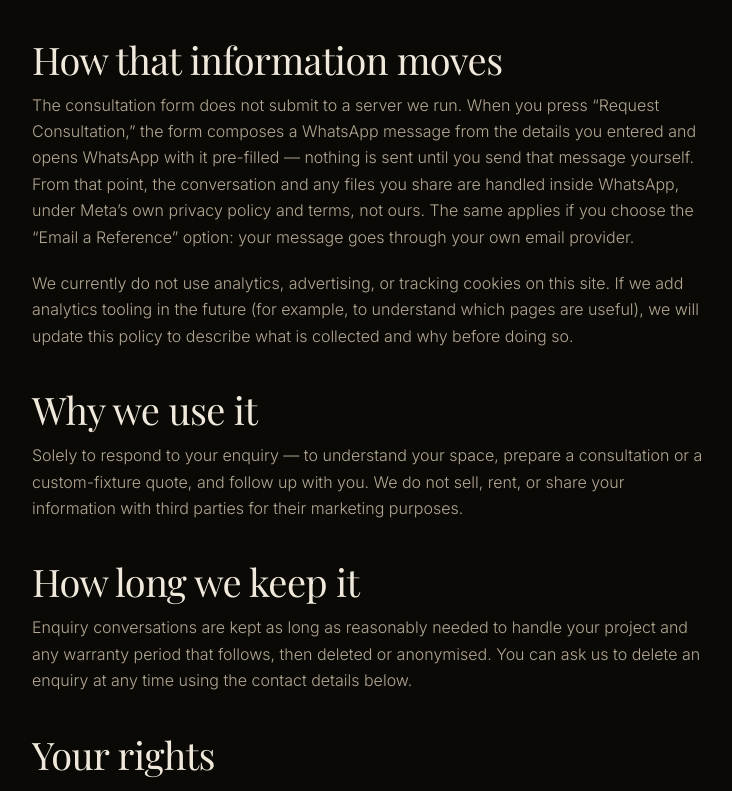
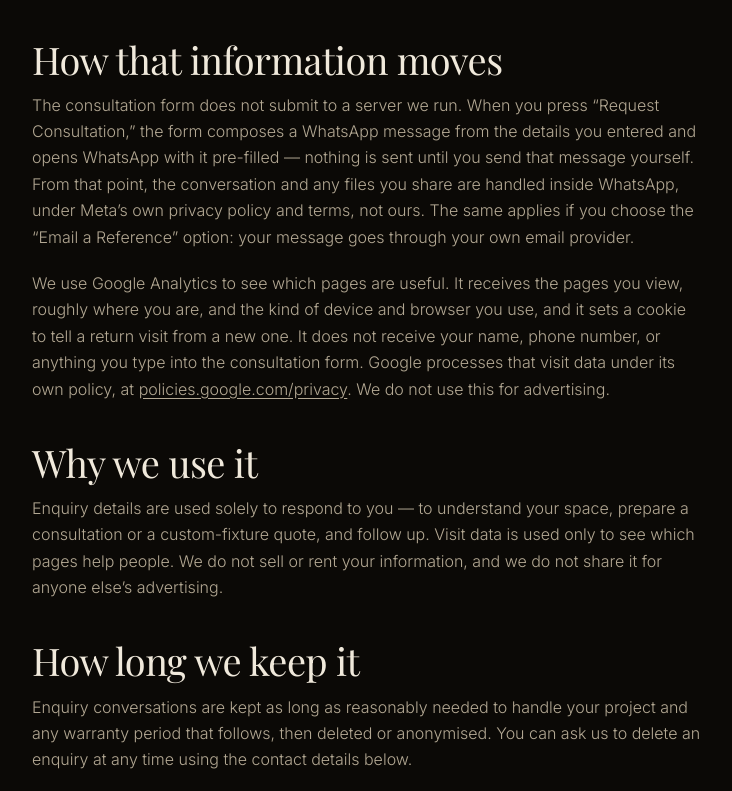
Before and after one commit to ijas47/Elor, a Next.js app: page /privacy in a window 1280 px wide. Shown: the part 809-1600 px from the top of the page, without its empty margins (148-880 px from the left). Built offline with nearby package versions, Linux system fonts and the light colour scheme.

Commit message:
Add the Google Analytics tag to every page.
The measurement ID is the Elor web stream. The content security policy allows Google's script and collect calls, and the privacy page says what the tag receives.

```diff
--- a/app/layout.tsx
+++ b/app/layout.tsx
@@ -1,4 +1,5 @@
 import type { Metadata } from "next";
+import Script from "next/script";
 import { Playfair_Display, Inter } from "next/font/google";
 import { site } from "@/lib/site";
 import { Nav } from "@/components/Nav";
@@ -106,6 +107,13 @@ export default function RootLayout({
   return (
     <html lang="en" className={`${playfair.variable} ${inter.variable}`}>
       <body className="grain">
+        <Script
+          src={`https://www.googletagmanager.com/gtag/js?id=${site.gaMeasurementId}`}
+          strategy="afterInteractive"
+        />
+        <Script id="gtag" strategy="afterInteractive">
+          {`window.dataLayer=window.dataLayer||[];function gtag(){dataLayer.push(arguments);}gtag('js',new Date());gtag('config','${site.gaMeasurementId}');`}
+        </Script>
         <script
           type="application/ld+json"
           dangerouslySetInnerHTML={{ __html: JSON.stringify(orgSchema) }}
--- a/app/privacy/page.tsx
+++ b/app/privacy/page.tsx
@@ -11,7 +11,7 @@ export const metadata: Metadata = {
   robots: { index: true, follow: true },
 };
 
-const UPDATED = "19 August 2026";
+const UPDATED = "23 September 2026";
 
 export default function Privacy() {
   return (
@@ -63,17 +63,21 @@ export default function Privacy() {
             email provider.
           </p>
           <p>
-            We currently do not use analytics, advertising, or tracking cookies on this site. If
-            we add analytics tooling in the future (for example, to understand which pages are
-            useful), we will update this policy to describe what is collected and why before doing
-            so.
+            We use Google Analytics to see which pages are useful. It
+            receives the pages you view, roughly where you are, and the kind of device and browser
+            you use, and it sets a cookie to tell a return visit from a new one. It does not
+            receive your name, phone number, or anything you type into the consultation form.
+            Google processes that visit data under its own policy, at{" "}
+            <a href="https://policies.google.com/privacy">policies.google.com/privacy</a>. We do
+            not use this for advertising.
           </p>
 
           <h2 className="h-md">Why we use it</h2>
           <p>
-            Solely to respond to your enquiry — to understand your space, prepare a consultation
-            or a custom-fixture quote, and follow up with you. We do not sell, rent, or share your
-            information with third parties for their marketing purposes.
+            Enquiry details are used solely to respond to you — to understand your space, prepare
+            a consultation or a custom-fixture quote, and follow up. Visit data is used only to
+            see which pages help people. We do not sell or rent your information, and we do not
+            share it for anyone else&rsquo;s advertising.
           </p>
 
           <h2 className="h-md">How long we keep it</h2>
--- a/lib/site.ts
+++ b/lib/site.ts
@@ -52,6 +52,9 @@ export const site = {
   // Matching file lives at public/<key>.txt. Submitting URLs on publish is a
   // separate follow-up; this just makes the site verifiable.
   indexNowKey: "47d1e184a9472a8ef2421ef36e117c5f",
+
+  // GA4 web stream for www.elorlighting.com.
+  gaMeasurementId: "G-QXWSL80NYJ",
 } as const;
 
 /**
--- a/next.config.js
+++ b/next.config.js
@@ -5,13 +5,22 @@
  * break rendering. A nonce-based CSP (via middleware) would remove the need
  * for 'unsafe-inline' but is a separate, bigger change.
  */
+// Next's dev server evaluates its own refresh runtime. Production does not,
+// so unsafe-eval stays off the live site. Without it, `next dev` never
+// hydrates and the consultation form falls through to a plain navigation.
+const googleTag = "https://www.googletagmanager.com https://www.google-analytics.com https://*.google-analytics.com https://*.analytics.google.com";
+const scriptSrc =
+  process.env.NODE_ENV === "development"
+    ? `script-src 'self' 'unsafe-inline' 'unsafe-eval' ${googleTag}`
+    : `script-src 'self' 'unsafe-inline' ${googleTag}`;
+
 const csp = [
   "default-src 'self'",
-  "script-src 'self' 'unsafe-inline'",
+  scriptSrc,
   "style-src 'self' 'unsafe-inline'",
-  "img-src 'self' data:",
+  "img-src 'self' data: https://www.google-analytics.com https://www.googletagmanager.com",
   "font-src 'self'",
-  "connect-src 'self'",
+  `connect-src 'self' ${googleTag}`,
   "object-src 'none'",
   "base-uri 'self'",
   "form-action 'self'",
```
